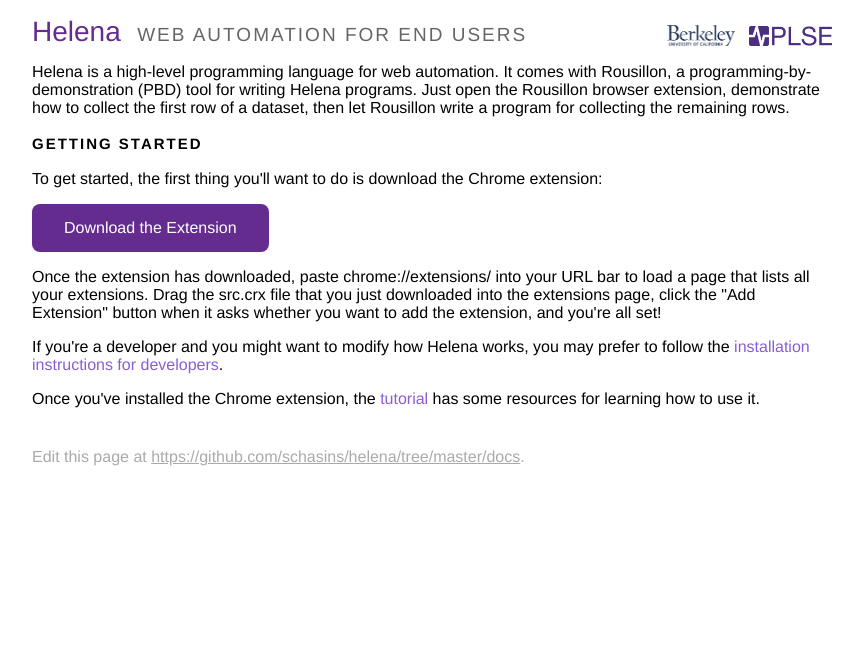
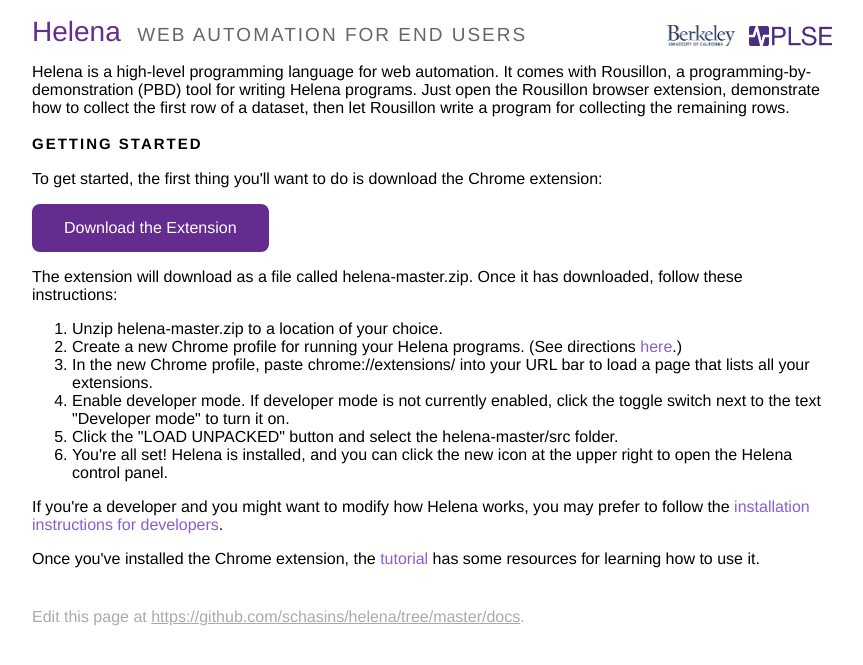
Before and after one commit to schasins/helena, a Jekyll site: the page built from docs/download.html, in a window 1280 px wide. Shown: the top 665 px of the page, without its empty margins (214-1077 px from the left). Built offline with Jekyll 4.4.1, drawn with Linux system fonts in a browser that asks for light colours.

Commit message:
Installation directions that work for the new version of Chrome.

```diff
--- a/docs/download.html
+++ b/docs/download.html
@@ -14,7 +14,7 @@
           </p>
 
           <p>
-          <a href="https://github.com/schasins/helena/blob/master/src.crx?raw=true" onclick="var that=this;
+          <a href="https://github.com/schasins/helena/archive/master.zip" onclick="var that=this;
             gtag('event', 'download', {
               'event_category': 'downloadHelenaExtension',
               'event_label': 'helenaExtension',
@@ -25,7 +25,17 @@
           </p>
 
           <p>
-          Once the extension has downloaded, paste chrome://extensions/ into your URL bar to load a page that lists all your extensions. Drag the src.crx file that you just downloaded into the extensions page, click the "Add Extension" button when it asks whether you want to add the extension, and you're all set!
+          The extension will download as a file called helena-master.zip.  Once it has downloaded, follow these instructions:
+
+          <ol>
+          <li>Unzip helena-master.zip to a location of your choice.</li>
+          <li>Create a new Chrome profile for running your Helena programs.  (See directions <a href="https://support.google.com/chrome/answer/2364824" target="_blank">here</a>.)</li>
+          <li>In the new Chrome profile, paste chrome://extensions/ into your URL bar to load a page that lists all your extensions.</li>
+          <li>Enable developer mode. If developer mode is not currently enabled, click the toggle switch next to the text "Developer mode" to turn it on.</li>
+          <li>Click the "LOAD UNPACKED" button and select the helena-master/src folder.</li>
+          <li>You're all set!  Helena is installed, and you can click the new icon at the upper right to open the Helena control panel.</li>
+          </ol>
+
           </p>
 
           <p>
```
